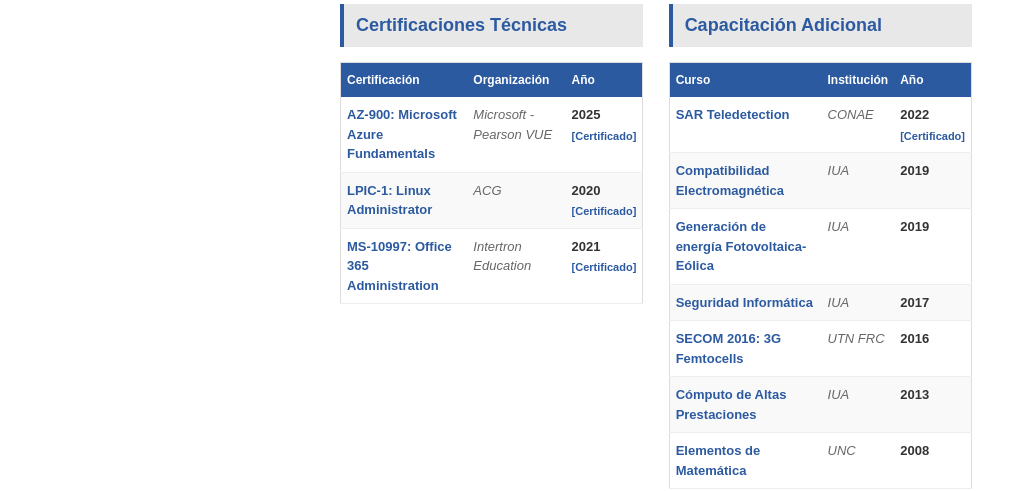
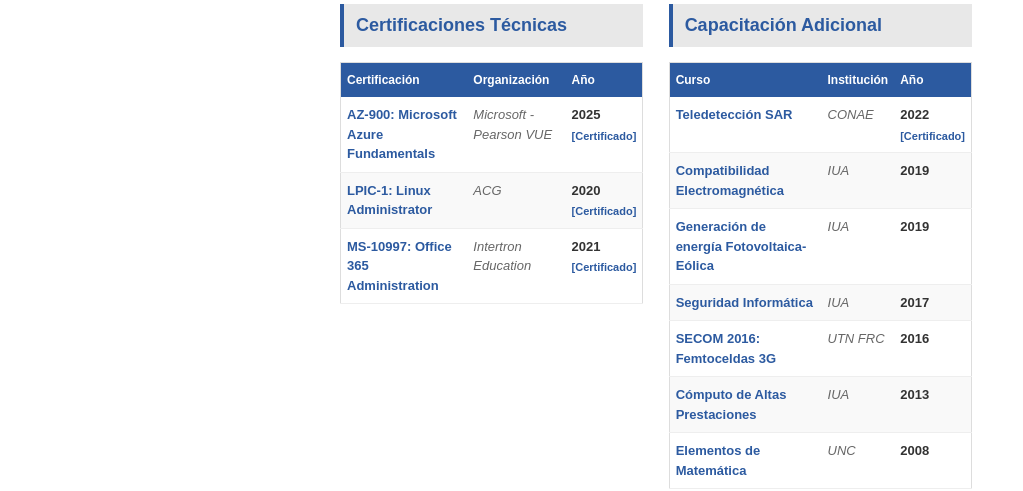
Before and after one commit to fipharraguerre/cv-homepage, a Jekyll site: the page built from index_es.md, in a window 1280 px wide. Shown: the part 1608-2099 px from the top of the page, without its empty margins (128-1151 px from the left). Built offline with Jekyll 4.4.1, drawn with Linux system fonts in a browser that asks for light colours.

Commit message:
ed spelling minor fixes

```diff
--- a/_data/education.json
+++ b/_data/education.json
@@ -77,7 +77,7 @@
           "year": "2013"
         },
         {
-          "name": "Elementos de Matemática",
+          "name": "Fundamentals of Mathematics",
           "institution": "UNC",
           "year": "2008"
         }
@@ -131,7 +131,7 @@
       },
       "items": [
         {
-          "name": "SAR Teledetection",
+          "name": "Teledetección SAR",
           "institution": "CONAE",
           "year": "2022",
           "certificate_link": "../assets/certs/SAR.pdf"
@@ -152,7 +152,7 @@
           "year": "2017"
         },
         {
-          "name": "SECOM 2016: 3G Femtocells",
+          "name": "SECOM 2016: Femtoceldas 3G",
           "institution": "UTN FRC",
           "year": "2016"
         },
```
